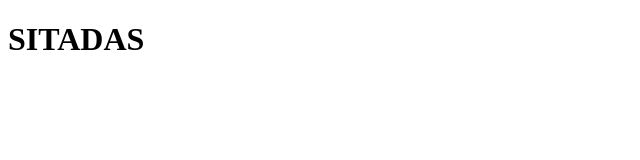
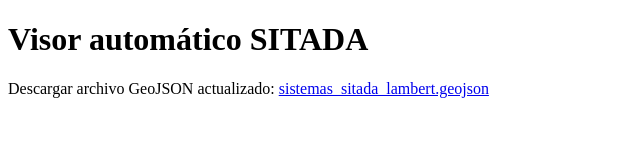
Before and after one commit to SitadaDASC/sitada-auto, a plain HTML site: page docs/docs/index.html in a window 1280 px wide. Shown: the whole page, without its empty margins (0-640 px from the left). Drawn offline with Linux system fonts and the light colour scheme.

Commit message:
Update index.html

```diff
--- a/docs/docs/index.html
+++ b/docs/docs/index.html
@@ -1 +1,12 @@
-<!DOCTYPE html><html><body><h1>SITADAS</h1></body></html>
+<!DOCTYPE html>
+<html>
+  <head>
+    <title>SITADA - GeoJSON</title>
+  </head>
+  <body>
+    <h1>Visor automático SITADA</h1>
+    <p>Descargar archivo GeoJSON actualizado:
+      <a href="sistemas_sitada_lambert.geojson">sistemas_sitada_lambert.geojson</a>
+    </p>
+  </body>
+</html>
```
